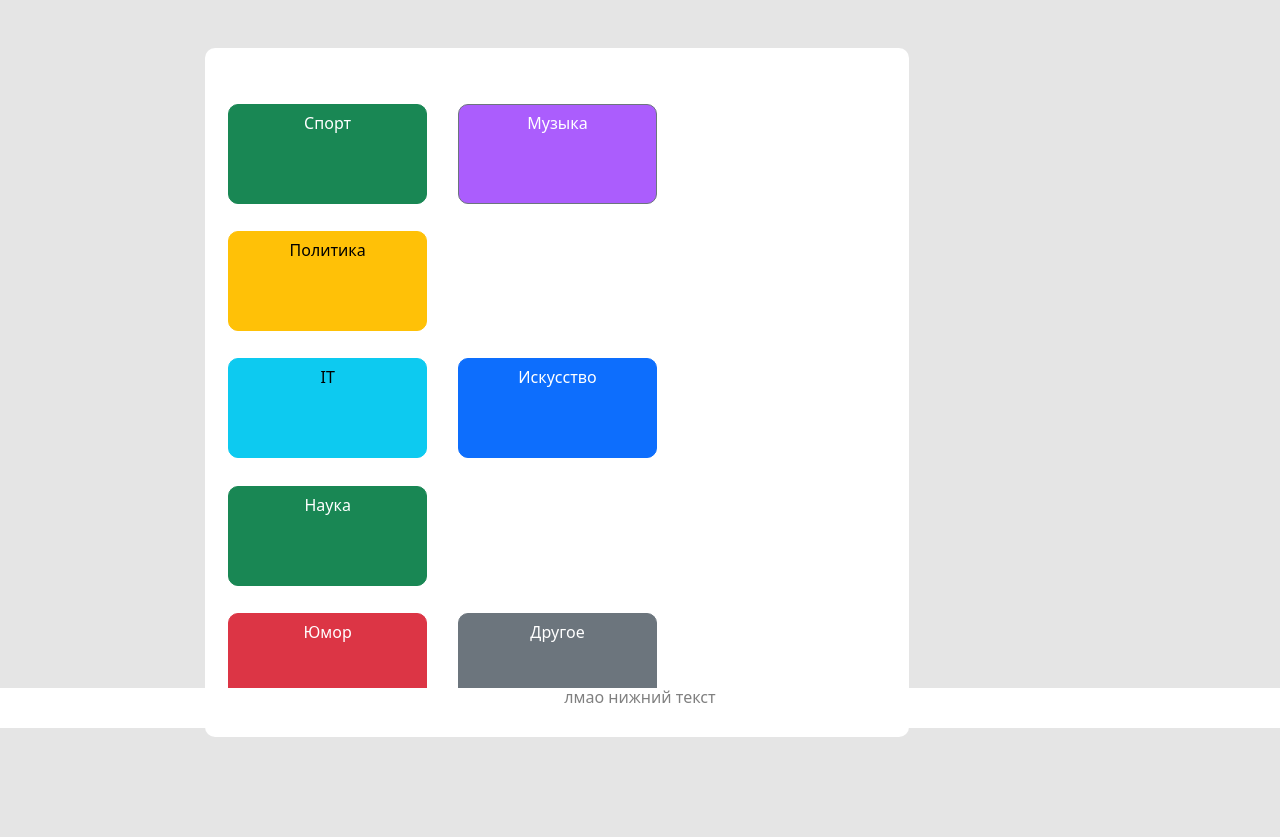
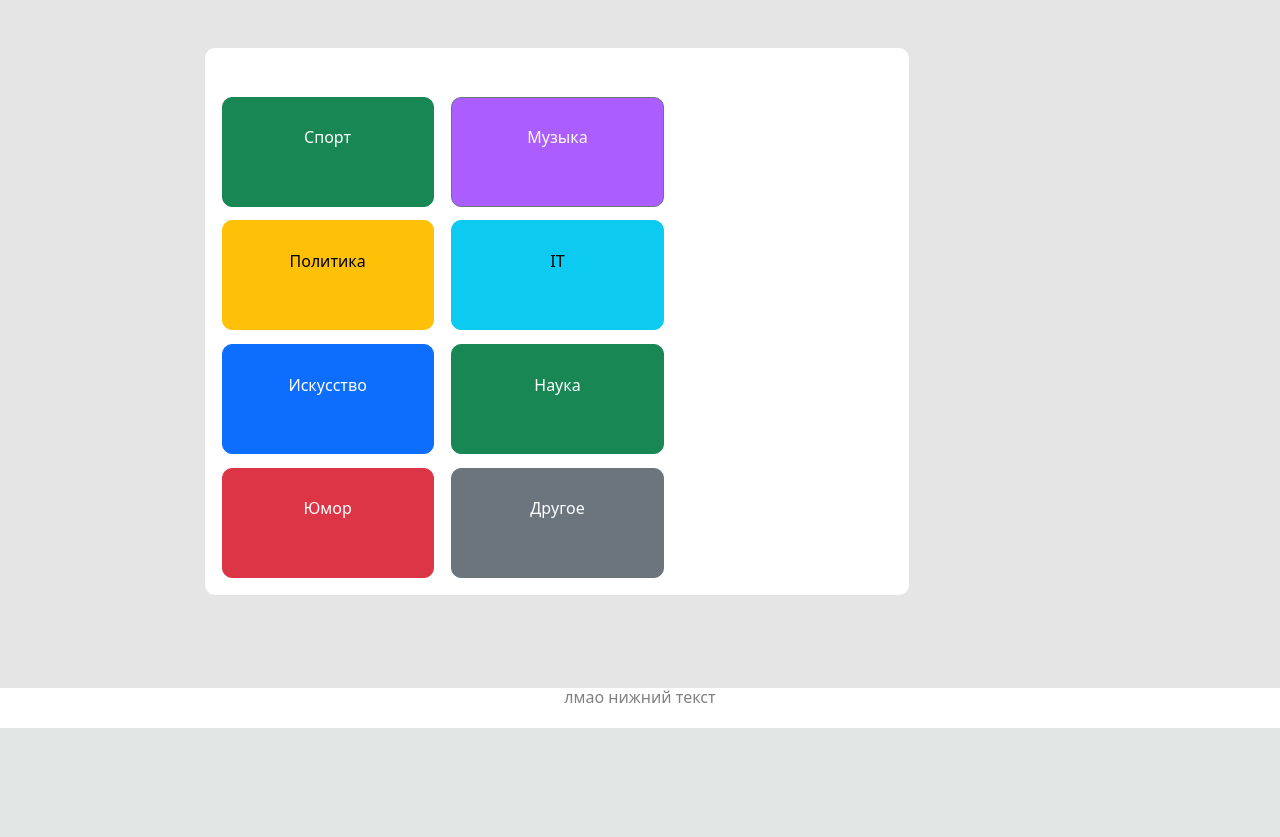
Before and after one commit to yalbee/web, a Flask app: template templates/categories.html in a window 1280 px wide. Shown: the part 72-909 px from the top of the page. After the commit the page ends 800 px from the top, so only its background shows below. Run offline with Flask 2, Linux system fonts and the light colour scheme; the template is opened without the code that fills it, so the values that code supplies are empty.

Commit message:
aaaaaaaaaaаaaaaaaaa

```diff
--- a/main.py
+++ b/main.py
@@ -128,7 +128,7 @@ def redact_profile():
 @login_required
 def show_news():
     session = create_session()
-    news = session.query(News).filter(News.creator != current_user.id).order_by(News.date.desc())
+    news = session.query(News).filter(News.creator != current_user.id).order_by(News.date.desc()).all()
     liked = [int(id) for id in current_user.liked_news.split()]
     return render_template('news.html', title='Новости', news=news, liked=liked)
 
@@ -144,7 +144,7 @@ def categories():
 def news_by_category(category):
     session = create_session()
     news = session.query(News).filter(News.creator != current_user.id,
-                                      News.category == category).order_by(News.date.desc())
+                                      News.category == category).order_by(News.date.desc()).all()
     liked = [int(id) for id in current_user.liked_news.split()]
     return render_template('news.html', title=category, news=news, liked=liked)
 
--- a/templates/categories.html
+++ b/templates/categories.html
@@ -4,15 +4,21 @@
 <div class="block">
     <h1>{{ title }}</h1>
     <br>
-    <a class="btn btn-success" href="/news/Спорт" style="width: 29%; height: 100px; margin: 2%; border-radius: 10px;">Спорт</a>
-    <a class="btn btn-secondary" href="/news/Музыка" style="width: 29%; height: 100px; margin: 2%; background-color: #AB5DFD; border-radius: 10px;">Музыка</a>
-    <a class="btn btn-warning" href="/news/Политика" style="width: 29%; height: 100px; margin: 2%; border-radius: 10px;">Политика</a>
-    <br>
-    <a class="btn btn-info" href="/news/IT" style="width: 29%; height: 100px; margin: 2%; border-radius: 10px;">IT</a>
-    <a class="btn btn-primary" href="/news/Искусство" style="width: 29%; height: 100px; margin: 2%; border-radius: 10px;">Искусство</a>
-    <a class="btn btn-success" href="/news/Наука" style="width: 29%; height: 100px; margin: 2%; border-radius: 10px;">Наука</a>
-    <br>
-    <a class="btn btn-danger" href="/news/Юмор" style="width: 29%; height: 100px; margin: 2%; border-radius: 10px;">Юмор</a>
-    <a class="btn btn-secondary" href="/news/Другое" style="width: 29%; height: 100px; margin: 2%; border-radius: 10px;">Другое</a>
+    <a class="btn btn-success" href="/news/Спорт" style="width: 31%;
+    height: 110px; margin: 1%; border-radius: 10px; padding: 4%;">Спорт</a>
+    <a class="btn btn-secondary" href="/news/Музыка" style="width: 31%;
+    height: 110px; margin: 1%; background-color: #AB5DFD; border-radius: 10px; padding: 4%;">Музыка</a>
+    <a class="btn btn-warning" href="/news/Политика" style="width: 31%;
+    height: 110px; margin: 1%; border-radius: 10px; padding: 4%;">Политика</a>
+    <a class="btn btn-info" href="/news/IT" style="width: 31%;
+    height: 110px; margin: 1%; border-radius: 10px; padding: 4%;">IT</a>
+    <a class="btn btn-primary" href="/news/Искусство" style="width: 31%;
+    height: 110px; margin: 1%; border-radius: 10px; padding: 4%;">Искусство</a>
+    <a class="btn btn-success" href="/news/Наука" style="width: 31%;
+    height: 110px; margin: 1%; border-radius: 10px; padding: 4%;">Наука</a>
+    <a class="btn btn-danger" href="/news/Юмор" style="width: 31%;
+    height: 110px; margin: 1%; border-radius: 10px; padding: 4%;">Юмор</a>
+    <a class="btn btn-secondary" href="/news/Другое" style="width: 31%;
+    height: 110px; margin: 1%; border-radius: 10px; padding: 4%;">Другое</a>
 </div>
 {% endblock %}
--- a/templates/news.html
+++ b/templates/news.html
@@ -20,7 +20,7 @@
                 <h4 class="alert-heading">{{ new.user.name }} {{ new.user.surname }}</h4>
             </a>
             <hr>
-            <h6 style="text-align: right">{{ new.category }}</h6>
+            <h6 style="text-align: right"><a style="color: black;" href="/news/{{ new.category }}">{{ new.category }}</a></h6>
             <textarea class="new" disabled>
                 {{ new.content }}
             </textarea>
--- a/templates/profile.html
+++ b/templates/profile.html
@@ -39,7 +39,7 @@
                 <h4 class="alert-heading">{{ new.user.name }} {{ new.user.surname }}</h4>
             </a>
             <hr>
-            <h6 style="text-align: right">{{ new.category }}</h6>
+            <h6 style="text-align: right"><a style="color: black;" href="/news/{{ new.category }}">{{ new.category }}</a></h6>
             <textarea class="new" disabled>
                 {{ new.content }}
             </textarea>
--- a/templates/welcome.html
+++ b/templates/welcome.html
@@ -9,6 +9,7 @@
             <h4 class="alert-heading">{{ new.user.name }} {{ new.user.surname }}</h4>
         </a>
         <hr>
+        <h6 style="text-align: right"><a style="color: black;" href="/news/{{ new.category }}">{{ new.category }}</a></h6>
         <textarea class="new" disabled>
             {{ new.content }}
         </textarea>
```
